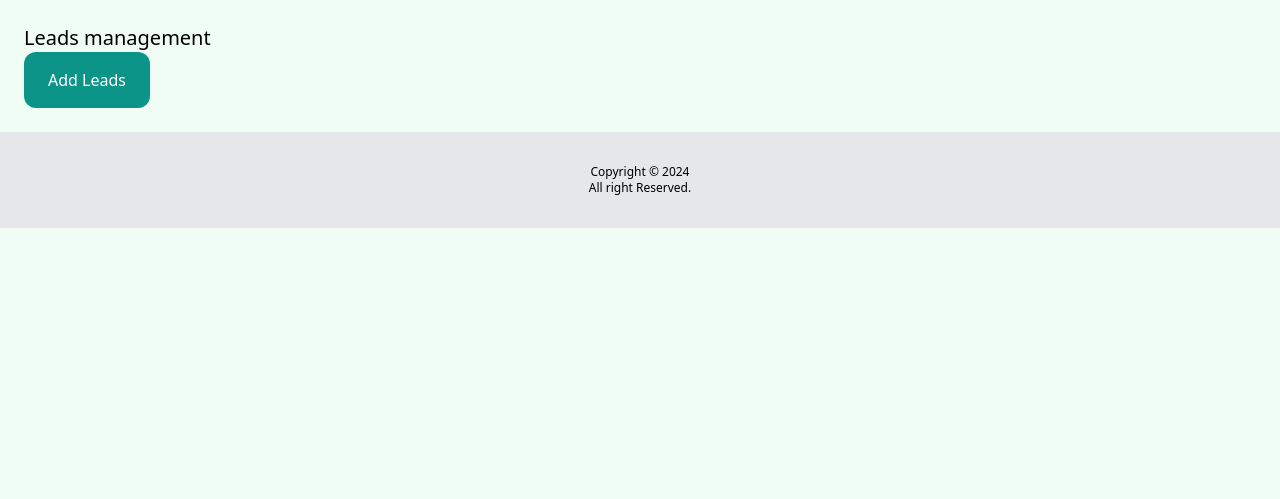
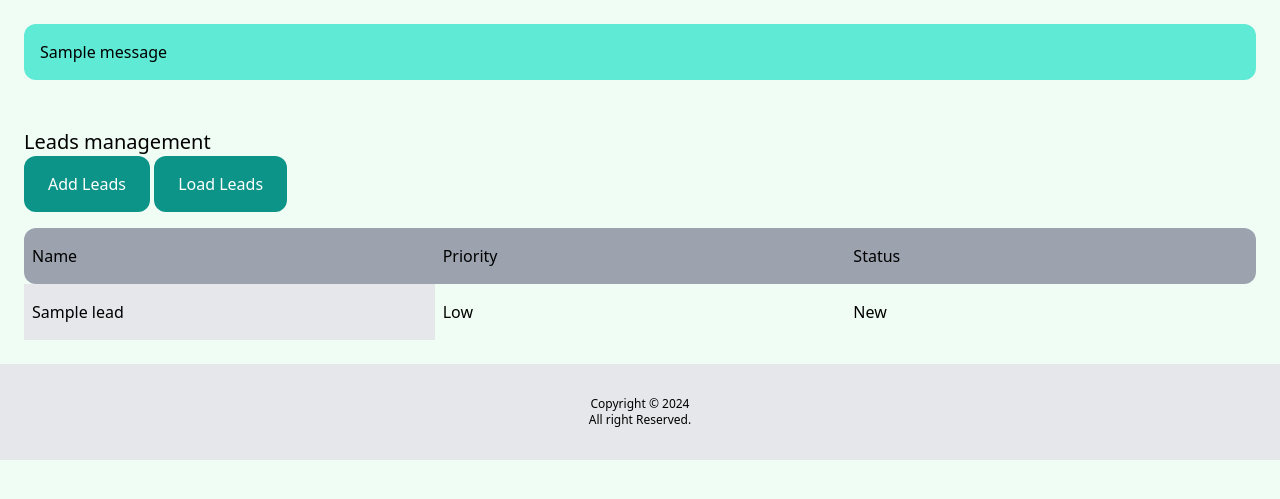
Before and after one commit to Harrieson/Django_CRM-With-WebPhone, a Django app: page /dashboard/leads/ in a window 1280 px wide. Shown: the part 64-563 px from the top of the page. Run offline with Django 5.2, Linux system fonts and the light colour scheme; the first user in the database is signed in; tables that the repository leaves empty hold one stand-in row (Sample ...); one stand-in notice (Sample message) is shown; some libraries are stand-ins or nearby versions.

Commit message:
Leads Edit, Delete and Details view

```diff
--- a/core/templates/core/base.html
+++ b/core/templates/core/base.html
@@ -27,6 +27,15 @@
             {% endif %}
         </div>
     </nav>
+    {% if messages %}
+    <div class="py-6 px-6">
+        {% for message in messages %}
+            <div class="px-4 py-4 bg-teal-300 rounded-xl">
+                {{ message}}
+            </div>
+        {% endfor %}
+    </div>
+    {% endif %}
     {% block content %}
     {% endblock %}
     <footer class="py-8 text-center bg-gray-200">
--- a/lead/templates/lead/leads_list.html
+++ b/lead/templates/lead/leads_list.html
@@ -7,5 +7,24 @@
             Leads management
         </h1>
         <a href="{% url 'add_lead' %}" class=" inline-block text-white rounded-xl py-4 px-6 bg-teal-600 hover:text-xl">Add Leads</a>
+        <a href="{% url 'add_lead' %}" class=" inline-block text-white rounded-xl py-4 px-6 bg-teal-600 hover:text-xl">Load Leads</a>
+        <div class="flex justify-between bg-gray-400 rounded-xl mt-4">
+            <p class="py-4 px-2   w-full">Name</p>
+            <p class="py-4 px-2   w-full">Priority</p>
+            <p class="py-4 px-2   w-full">Status</p>
+            <!-- <p class="py-4 px-2  font-thin w-full">Tel</p>
+            <p class="py-4 px-2  font-thin w-full">Source</p>
+            <p class="py-4 px-2  font-thin w-full">Contact History</p> -->
+        </div>
+        {% for lead in leads %}
+        <div class="flex justify-between">
+            <p class="py-4 px-2   w-full {% cycle 'bg-gray-200' '' %}">
+                <a href="{% url 'leads_details' lead.id %}">{{ lead.name }}</a>
+            </p>
+            <p class="py-4 px-2   w-full">{{ lead.priority }}</p>
+            <p class="py-4 px-2   w-full">{{ lead.status }}</p>
+        </div>
+
+        {% endfor %}
     </div>
 {% endblock %}
--- a/lead/urls.py
+++ b/lead/urls.py
@@ -4,5 +4,8 @@ from . import views
 
 urlpatterns = [
     path('', views.leads_list, name='leads_list'),
-    path('add-lead/', views.add_lead, name='add_lead')
+    path('add-lead/', views.add_lead, name='add_lead'),
+    path('<int:pk>/', views.leads_detail, name='leads_details'),
+    path('<int:pk>/delete', views.leads_delete, name='lead_delete'),
+    path('<int:pk>/edit', views.leads_edit, name='leads_edit')
 ]
--- a/lead/views.py
+++ b/lead/views.py
@@ -1,5 +1,6 @@
+from django.contrib import messages
 from django.contrib.auth.decorators import login_required
-from django.shortcuts import redirect, render
+from django.shortcuts import get_object_or_404, redirect, render
 
 from .forms import AddLeadForm
 from .models import Lead
@@ -14,6 +15,38 @@ def leads_list(request):
     })
 
 @login_required
+def leads_detail(request, pk):
+    lead = Lead.objects.filter(created_by=request.user).get(pk=pk)
+
+    return render(request, 'lead/leads_details.html', {
+        'lead' : lead
+    })
+
+@login_required
+def leads_edit(request, pk):
+    lead = get_object_or_404(Lead, created_by=request.user, pk=pk)
+
+    if request.method == 'POST':
+        form = AddLeadForm(request.POST, instance=lead)
+        if form.is_valid():
+            form.save()
+            messages.success(request, 'The changes have been saved.')
+            return redirect('leads_list')
+    else:
+        form = AddLeadForm(instance=lead)
+    return render(request, 'lead/leads_edit.html', {
+        'form': form
+    })
+
+@login_required
+def leads_delete(request, pk):
+    lead = get_object_or_404(Lead, created_by=request.user, pk=pk)
+    lead.delete()
+    messages.success(request, "Lead  deleted")
+
+    return redirect('leads_list')
+
+@login_required
 def add_lead(request):
     if request.method == 'POST':
         form = AddLeadForm(request.POST)
@@ -21,8 +54,9 @@ def add_lead(request):
             lead = form.save(commit=False)
             lead.created_by = request.user
             lead.save()
+            messages.success(request, "Lead  created")
 
-            return redirect('dashboard')
+            return redirect('leads_list')
     else:
 
         form = AddLeadForm()
```
Also changed, not shown: lead/templates/lead/leads_details.html (added, +30 -0 lines), lead/templates/lead/leads_edit.html (added, +18 -0 lines).
